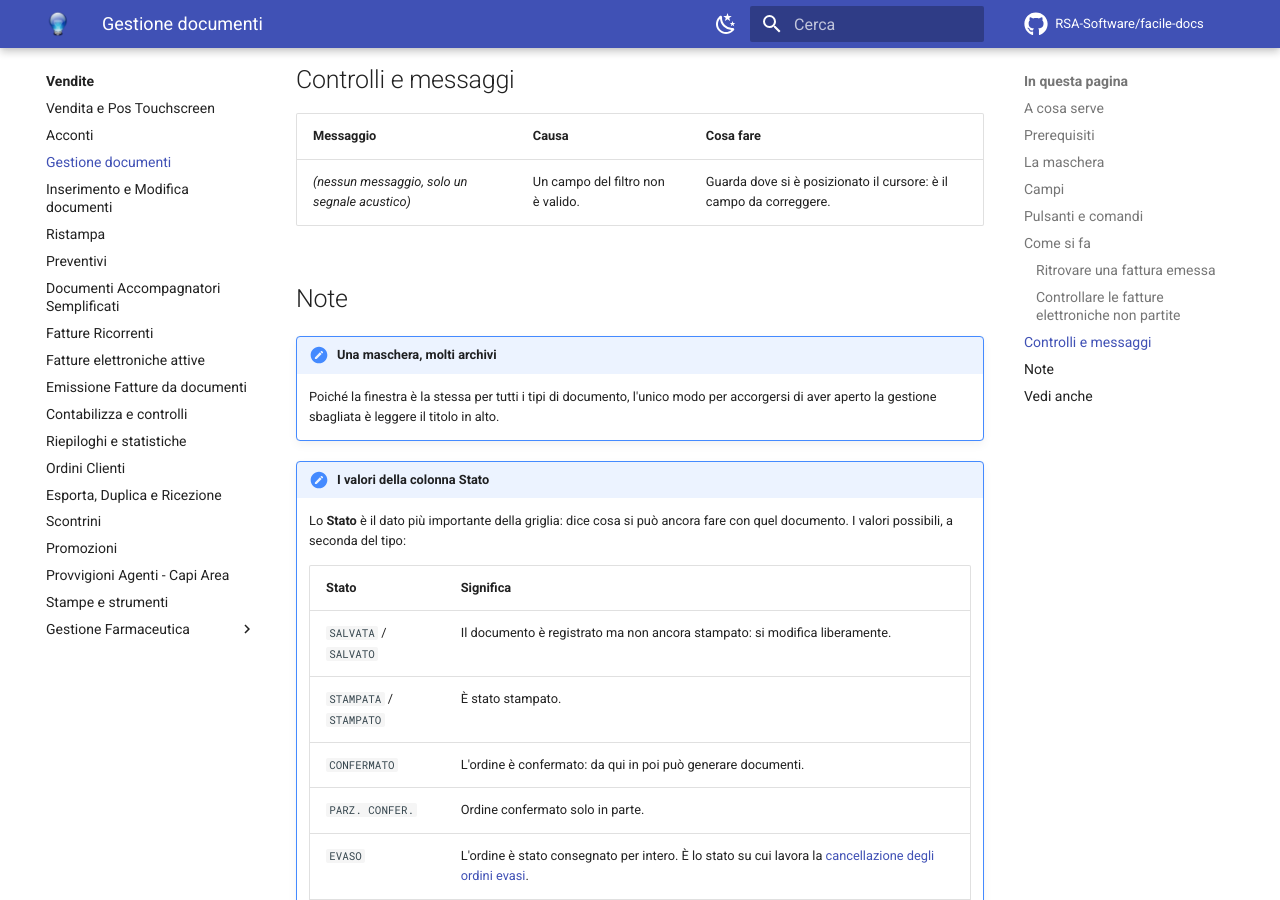
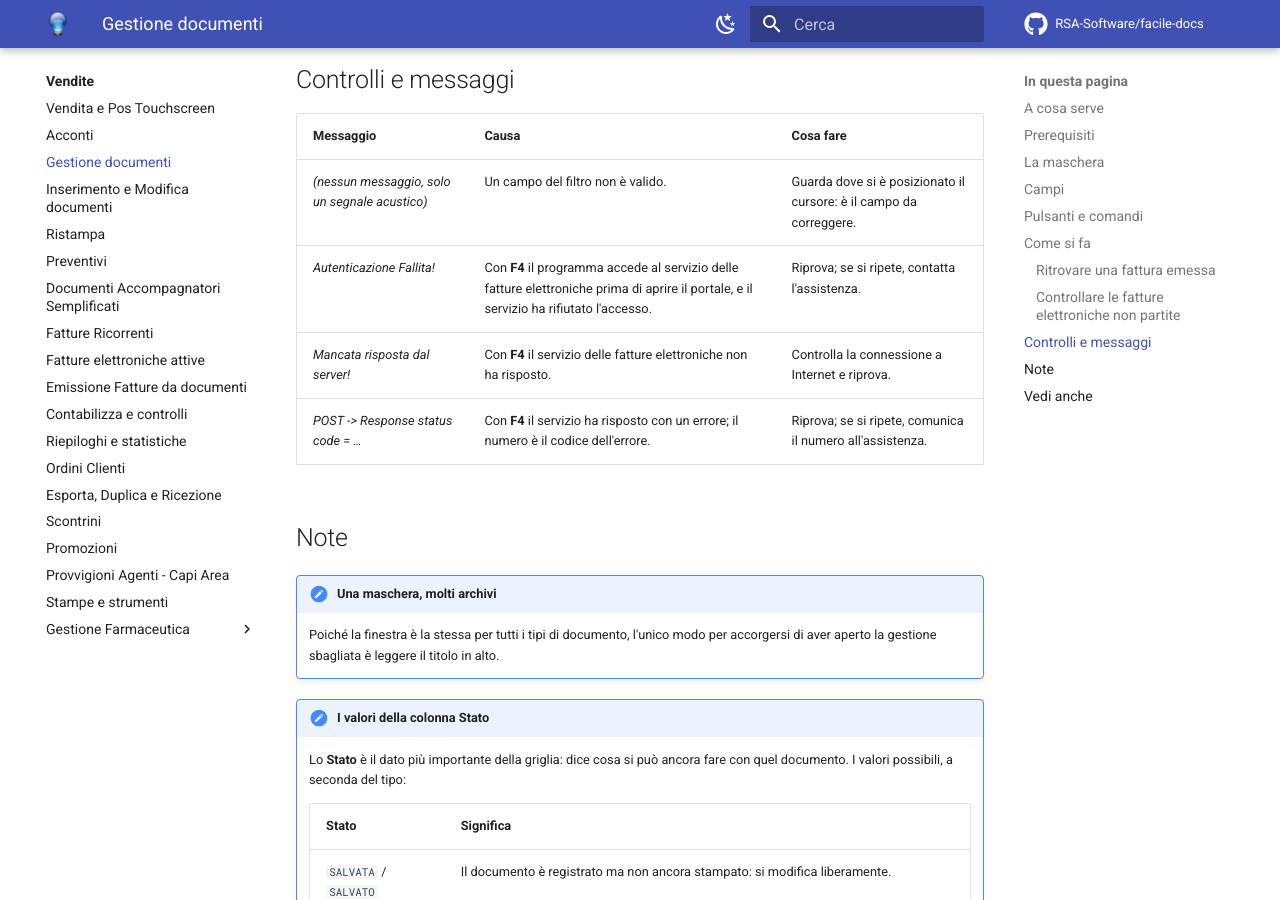
Before and after one commit to RSA-Software/facile-docs, an MkDocs documentation site: the page built from docs/moduli/vendite/gestione-documenti.md, in a window 1280 px wide and 900 px high, scrolled down 4130 px. Built offline with MkDocs 1.6.1 and Material for MkDocs 9.7.7, drawn with Linux system fonts in a browser that asks for light colours; comment, search, counter and statistics services are not loaded.

Commit message:
Fatture elettroniche: i messaggi del login prima del portale
Il tasto del portale (F6 dal cruscotto, F4 dalla gestione documenti) ora
accede prima al servizio: Autenticazione Fallita!, Mancata risposta dal
server! e il codice d'errore della risposta. Appendice rigenerata.

Co-Authored-By: Claude Opus 5.5 <noreply@anthropic.com>

```diff
--- a/docs/moduli/vendite/gestione-documenti.md
+++ b/docs/moduli/vendite/gestione-documenti.md
@@ -121,6 +121,9 @@ La griglia ha queste colonne:
 | Messaggio | Causa | Cosa fare |
 |---|---|---|
 | *(nessun messaggio, solo un segnale acustico)* | Un campo del filtro non è valido. | Guarda dove si è posizionato il cursore: è il campo da correggere. |
+| *Autenticazione Fallita!* | Con **F4** il programma accede al servizio delle fatture elettroniche prima di aprire il portale, e il servizio ha rifiutato l'accesso. | Riprova; se si ripete, contatta l'assistenza. |
+| *Mancata risposta dal server!* | Con **F4** il servizio delle fatture elettroniche non ha risposto. | Controlla la connessione a Internet e riprova. |
+| *POST -> Response status code = …* | Con **F4** il servizio ha risposto con un errore; il numero è il codice dell'errore. | Riprova; se si ripete, comunica il numero all'assistenza. |
 
 ## Note
 
```
Also changed, not shown: docs/appendici/messaggi-errore.md (+4 -1 lines), docs/moduli/vendite/fatture-elettroniche-attive.md (+3 -0 lines).
